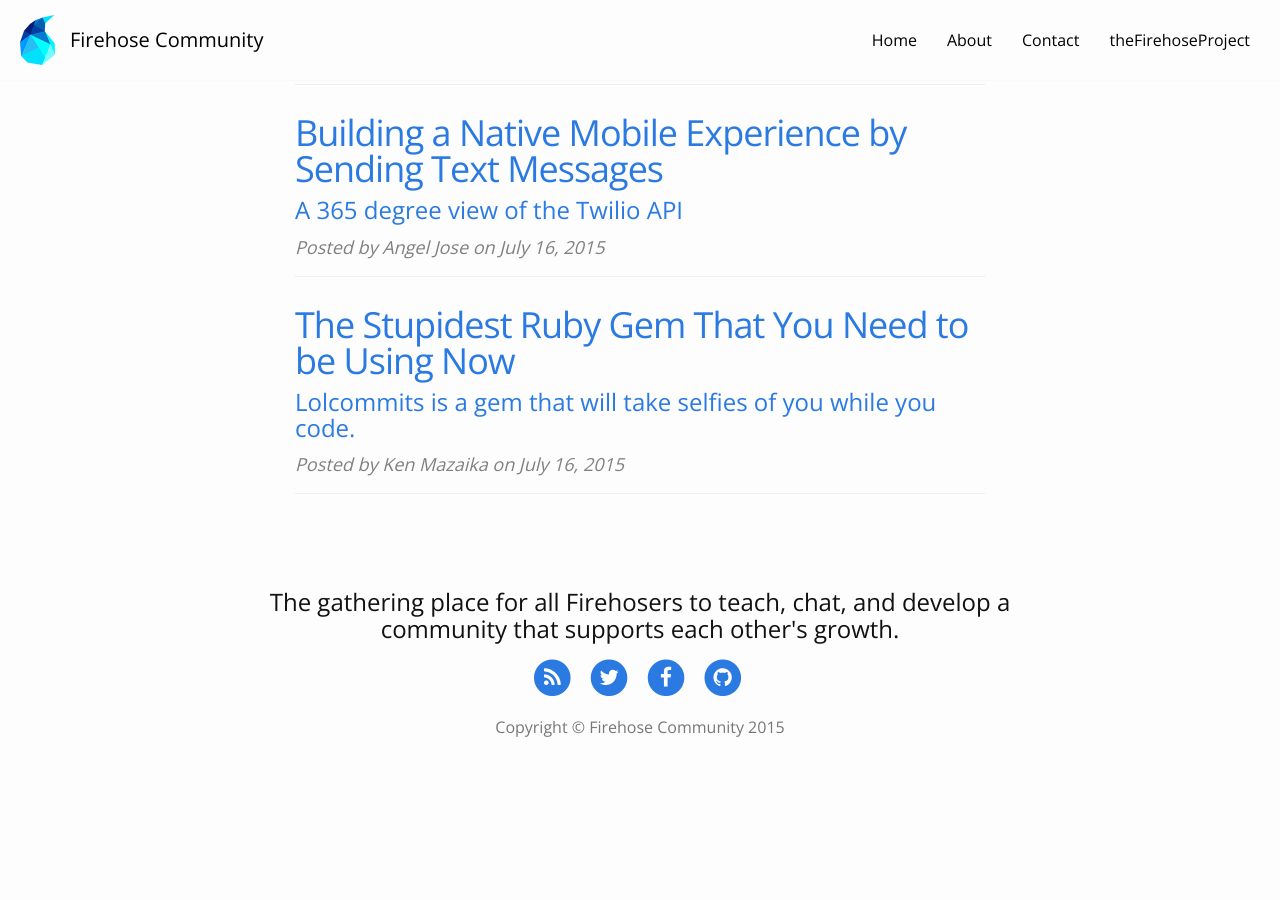
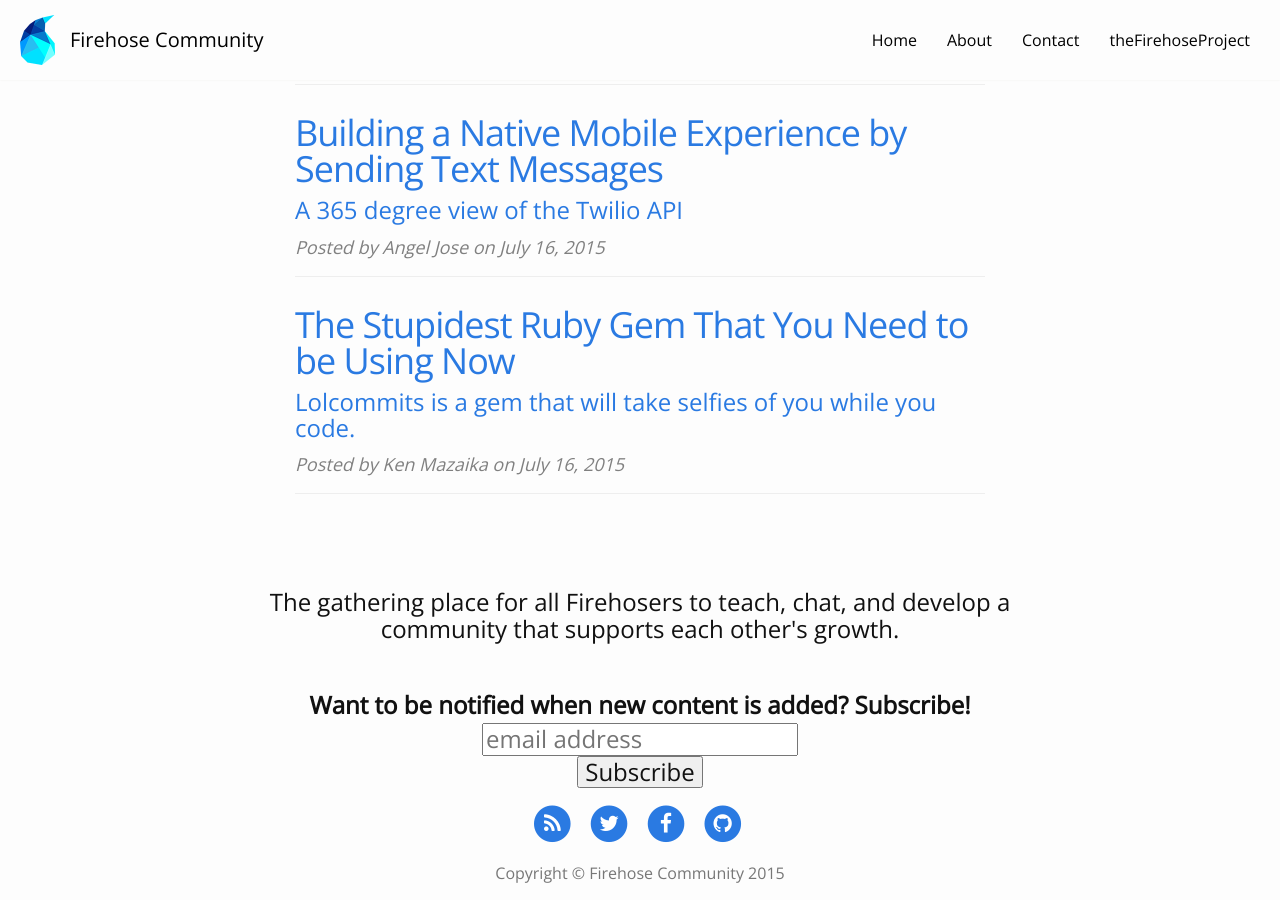
Before and after one commit to FirehoseCommunity/community.thefirehoseproject.com, a Jekyll site: the page built from index.html, in a window 1280 px wide and 900 px high, scrolled down 1488 px. Built offline with Jekyll 4.4.1, drawn with Linux system fonts in a browser that asks for light colours; nearby versions of some CDN libraries; before the commit the page ends 2242 px from its top, so only the background shows below that.

Commit message:
added MailChimp signup form minus the styles

```diff
--- a/_includes/footer.html
+++ b/_includes/footer.html
@@ -3,6 +3,7 @@
         <div class="row">
             <div class="col-lg-8 col-lg-offset-2 col-md-10 col-md-offset-1">
               <h3 class="text text-center">{{ site.description }}</h3>
+              <h3 class="text text-center">{% include mailchimp.html %}</h3>
                 <ul class="list-inline text-center">
                     <li>
                         <a href="{{ "/feed.xml" | prepend: site.baseurl }}">
--- a/_includes/head.html
+++ b/_includes/head.html
@@ -21,4 +21,5 @@
 
   <link rel="canonical" href="{{ page.url | replace:'index.html','' | prepend: site.baseurl | prepend: site.url }}">
   <link rel="alternate" type="application/rss+xml" title="{{ site.title }}" href="{{ "/feed.xml" | prepend: site.baseurl | prepend: site.url }}" />
+
 </head>
--- /dev/null
+++ b/_includes/mailchimp.html
@@ -0,0 +1,14 @@
+<!-- Begin MailChimp Signup Form -->
+<div id="mc_embed_signup">
+<form action="//thefirehoseproject.us11.list-manage.com/subscribe/post?u=48d53d72a28bb1c0fca326b5a&amp;id=953d41e871" method="post" id="mc-embedded-subscribe-form" name="mc-embedded-subscribe-form" class="validate" target="_blank" novalidate>
+    <div id="mc_embed_signup_scroll">
+	<label for="mce-EMAIL">Want to be notified when new content is added? Subscribe!</label>
+	<input type="email" value="" name="EMAIL" class="email" id="mce-EMAIL" placeholder="email address" required>
+    <!-- real people should not fill this in and expect good things - do not remove this or risk form bot signups-->
+    <div style="position: absolute; left: -5000px;"><input type="text" name="b_48d53d72a28bb1c0fca326b5a_953d41e871" tabindex="-1" value=""></div>
+    <div class="clear"><input type="submit" value="Subscribe" name="subscribe" id="mc-embedded-subscribe" class="button"></div>
+    </div>
+</form>
+</div>
+
+<!--End mc_embed_signup-->
--- a/_layouts/default.html
+++ b/_layouts/default.html
@@ -12,7 +12,6 @@
         {{ content }}
       </div>
     </div>
-
     {% include footer.html %}
 
   </body>
```
